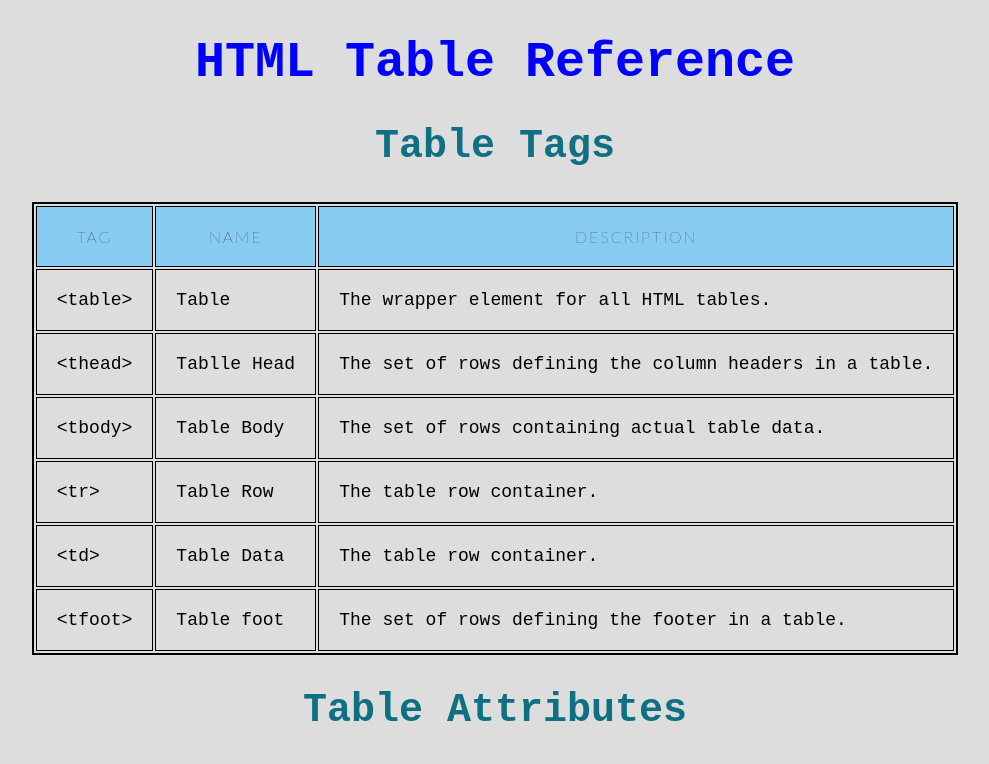
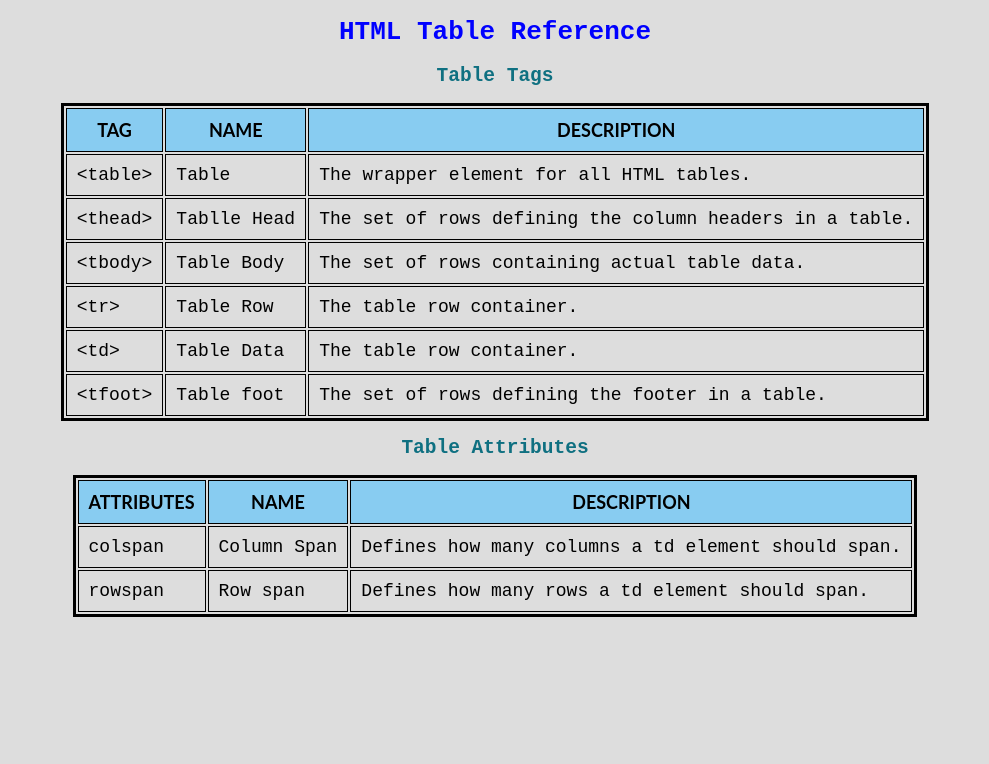
Before and after one commit to kombattle/html-css-cheatsheet, a plain HTML site: page index.html in a window 1280 px wide. Shown: the top 764 px of the page, without its empty margins (145-1134 px from the left). Drawn offline with Linux system fonts and the light colour scheme.

Commit message:
style it for small no scroll

```diff
--- a/resource/styles.css
+++ b/resource/styles.css
@@ -6,13 +6,11 @@
 
 h1 {
     text-align: center;
-    font-size: 50px;
     color: blue;
 }
 
 h2 {
     text-align: center;
-    font-size: 40px;
     color:#0f7081;
 }
 
@@ -22,22 +20,19 @@ h2 {
 }
 
 table {
-    border: 2px solid black;
+    border: 3px solid black;
 }
 
 thead th {
     background: #88CCF1;
     color: #000;
     font-family: 'Lato', sans-serif;
-    font-size: 16px;
-    font-weight: 100;
-    letter-spacing: 2px;
     text-transform: uppercase;
     text-align: center;
   }
 
   th, td {
-    padding: 20px;
+    padding: 10px;
     text-align: left;
     font-size: 18px;
     border: 1px solid black;
```
